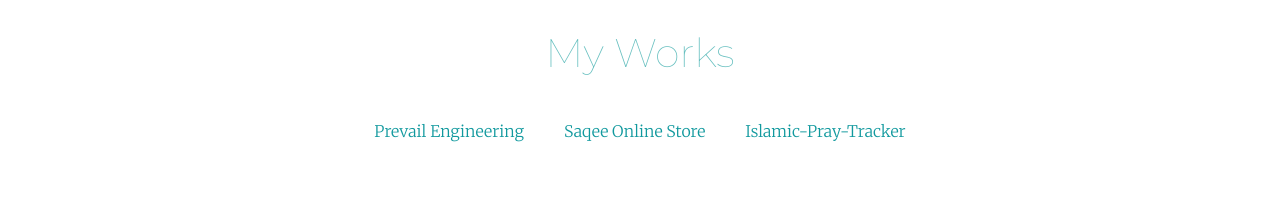
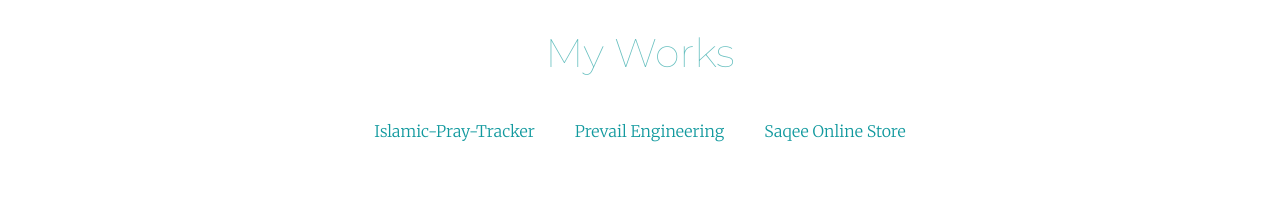
Before and after one commit to basit3407/basit-minhas, a Next.js app: page / in a window 1280 px wide. Shown: the part 2860-3071 px from the top of the page. Built offline with nearby package versions, Linux system fonts and the light colour scheme.

Commit message:
changed order

```diff
--- a/components/Middle.jsx
+++ b/components/Middle.jsx
@@ -112,13 +112,13 @@
         <div>
           <h2>My Works</h2>
 
+          <a href="https://play.google.com/store/apps/details?id=com.bm.islamicpraytracker">
+            Islamic-Pray-Tracker
+          </a>
           <a href="https://prevail-engineering.vercel.app/">
             Prevail Engineering
           </a>
           <a href="https://saqee-onlinestore.vercel.app">Saqee Online Store</a>
-          <a href="https://play.google.com/store/apps/details?id=com.bm.islamicpraytracker">
-            Islamic-Pray-Tracker
-          </a>
         </div>
         <hr />
         <div>
```
